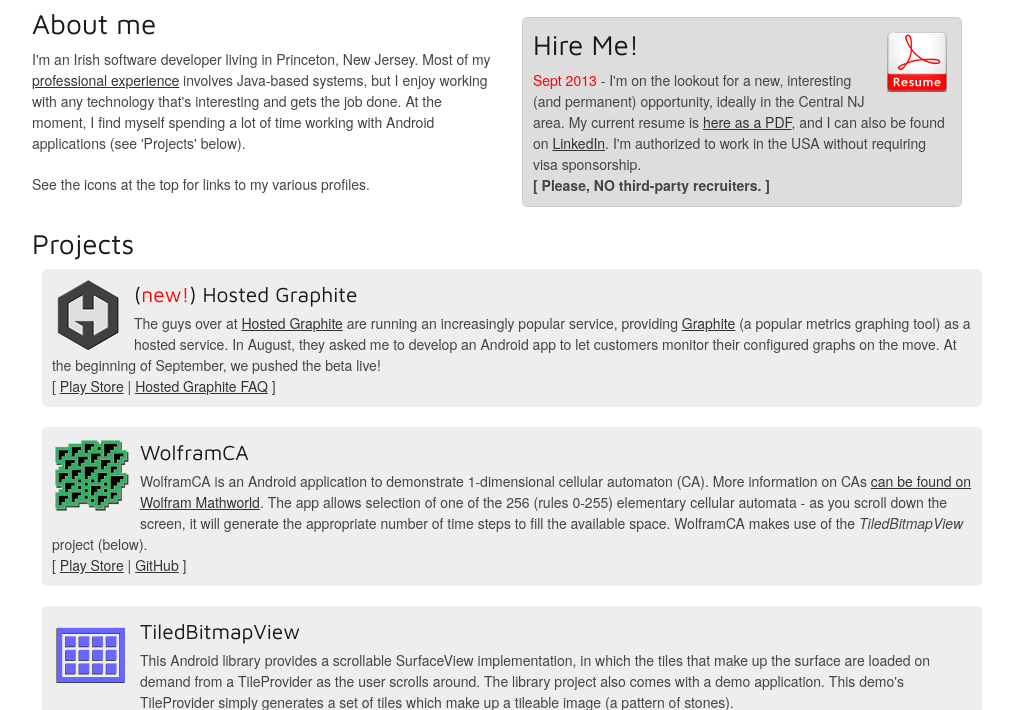
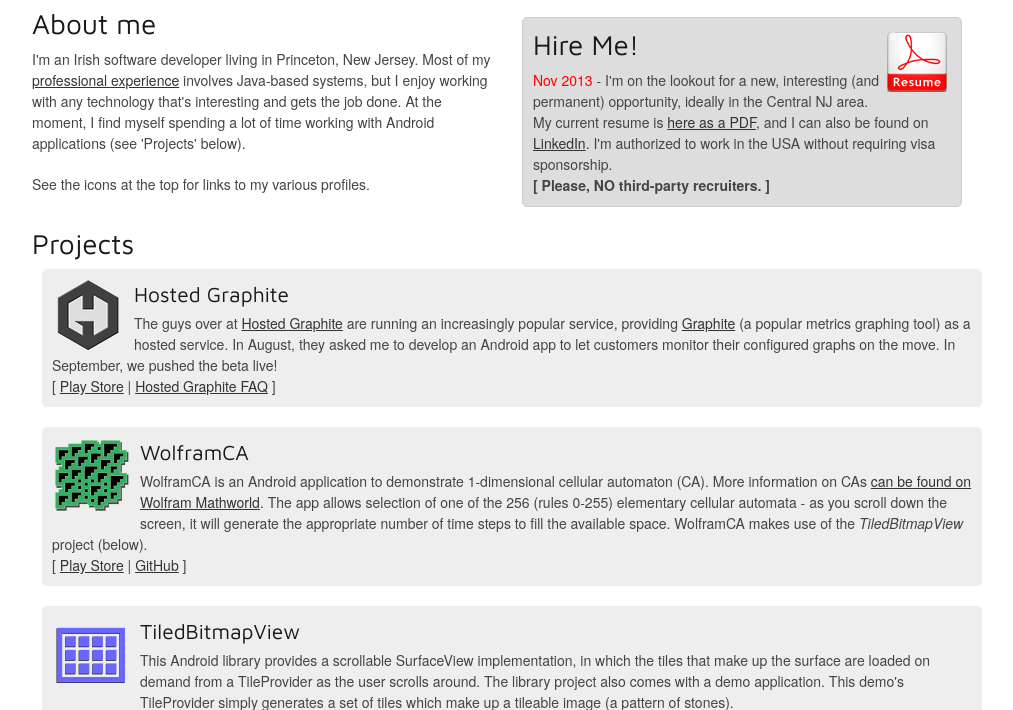
Before and after one commit to barryoneill/Site_barryoneill.net, a plain HTML site: page index.html in a window 1280 px wide. Shown: the part 75-785 px from the top of the page, without its empty margins (138-1151 px from the left). Drawn offline with Linux system fonts and the light colour scheme.

Commit message:
minor updates

```diff
--- a/index.html
+++ b/index.html
@@ -117,7 +117,7 @@
                     <a href="pubfiles/BarryONeillResume.pdf"><img src="images/pdf_resume.png" alt="My Resume" title="My Resume"/></a>
                 </div>
 			<h3>Hire Me!</h3>
-			<span class="newsSpan">Sept 2013</span> - I'm on the lookout for a new, interesting (and permanent) opportunity, ideally in the Central NJ area.
+			<span class="newsSpan">Nov 2013</span> - I'm on the lookout for a new, interesting (and permanent) opportunity, ideally in the Central NJ area.
             My current resume is <a href="pubfiles/BarryONeillResume.pdf">here as a PDF</a>, and I can also be found on
             <a href="http://www.linkedin.com/in/barryoneill">LinkedIn</a>. I'm authorized to work in the USA without
             requiring visa sponsorship.
@@ -143,10 +143,10 @@
             <div class="sixteen columns">
                 <div class="project">
                     <a href="https://play.google.com/store/apps/details?id=com.hostedgraphite"><img src="images/launcher_hg.png" alt="Hosted Graphite" title="Hosted Graphite"/></a>
-                    <h4>(<span class="newsSpan">new!</span>) Hosted Graphite</h4>
+                    <h4>Hosted Graphite</h4>
                     The guys over at <a href="http://hostedgraphite.com/">Hosted Graphite</a> are running an increasingly popular service, providing
                     <a href="http://graphite.wikidot.com/">Graphite</a> (a popular metrics graphing tool) as a hosted service.
-                    In August, they asked me to develop an Android app to let customers monitor their configured graphs on the move.  At the beginning of September, we pushed the beta live!
+                    In August, they asked me to develop an Android app to let customers monitor their configured graphs on the move.  In September, we pushed the beta live!
                     <br/>[ <a href="https://play.google.com/store/apps/details?id=com.hostedgraphite">Play Store</a> | <a href="http://docs.hostedgraphite.com/faq.html">Hosted Graphite FAQ</a> ]
                 </div>
             </div>
```
Also changed, not shown: 1 other file.
